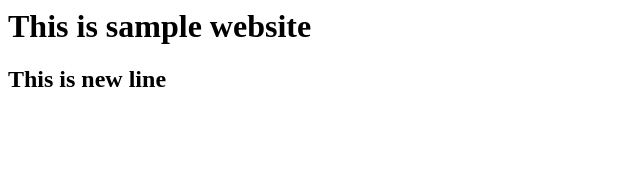
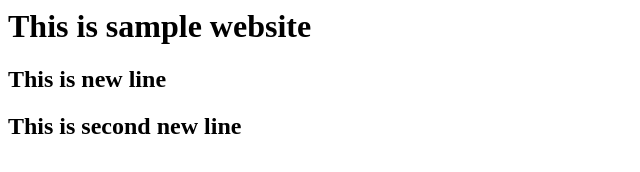
Before and after one commit to shreyesverma2019/webapp123, a plain HTML site: page index.html in a window 1280 px wide. Shown: the whole page, without its empty margins (0-640 px from the left). Drawn offline with Linux system fonts and the light colour scheme.

Commit message:
dev branch

```diff
--- a/index.html
+++ b/index.html
@@ -1,2 +1,3 @@
 <h1>This is sample website</h1>
 <h2>This is new line</h2>
+<h2>This is second new line</h2>
```
